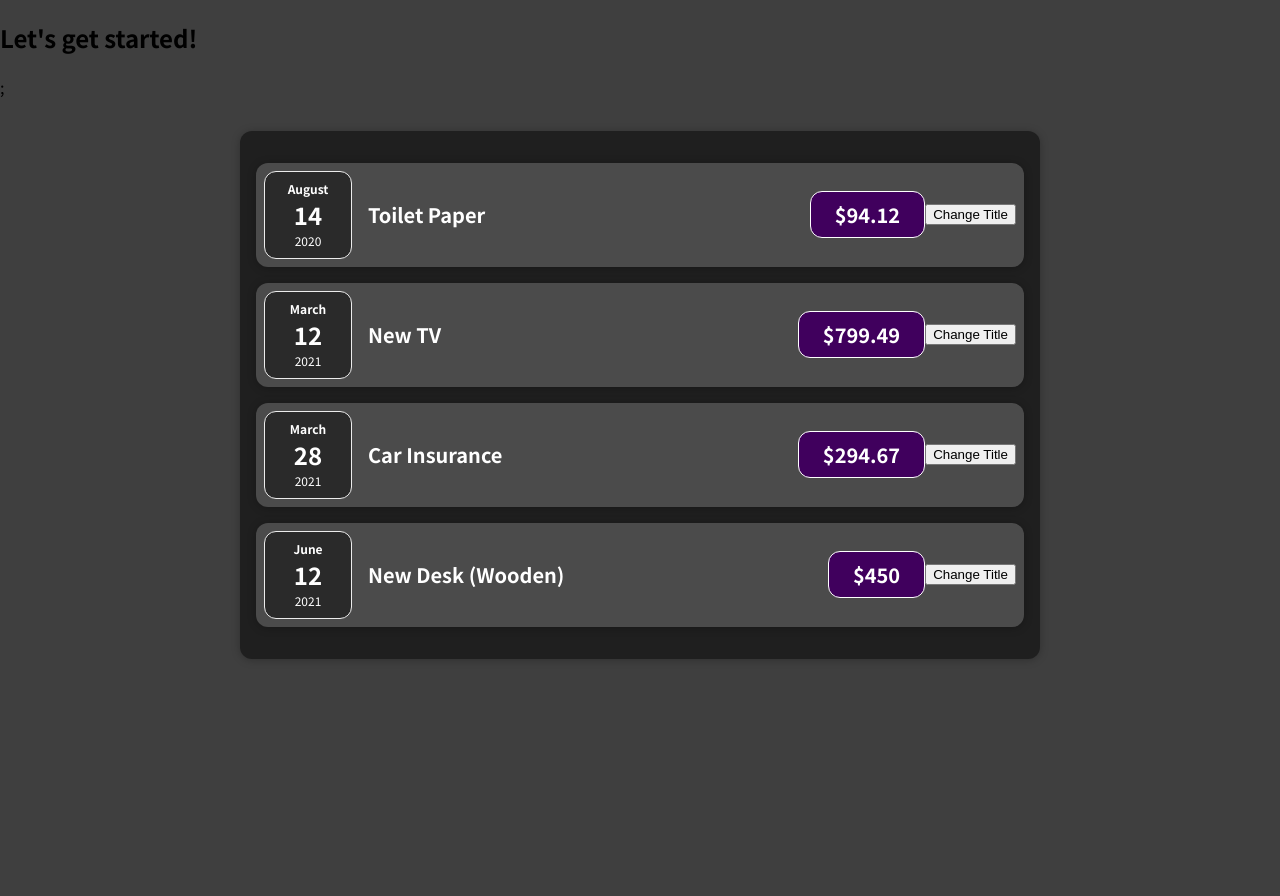
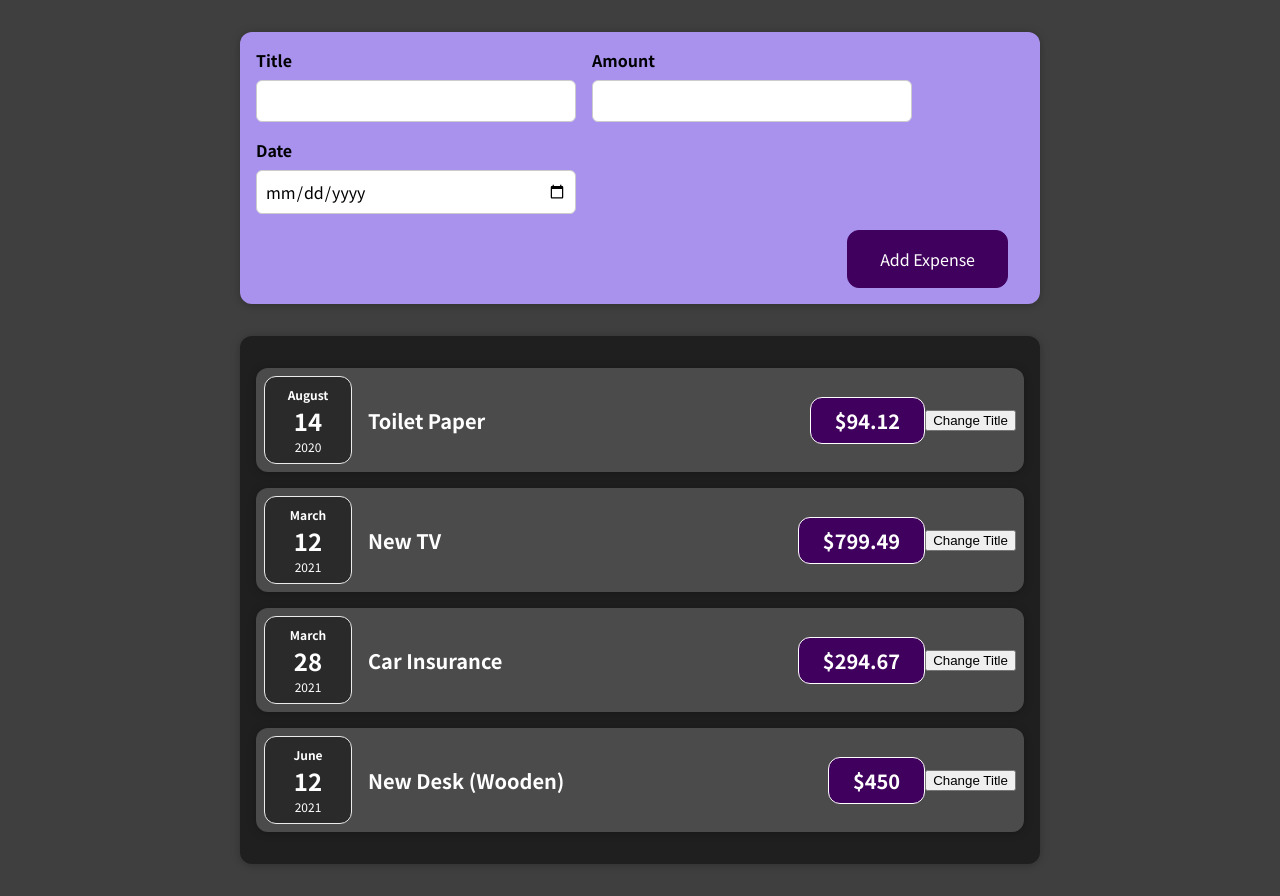
Before and after one commit to MichaelTowson/expensetracker, a React (Create React App) app: page / in a window 1280 px wide. Before the commit the page ends 800 px from the top, so only its background shows below. Built offline with nearby package versions, Linux system fonts and the light colour scheme.

Commit message:
add ExpenseForm to app.js

```diff
--- a/src/App.js
+++ b/src/App.js
@@ -1,4 +1,7 @@
+import React from 'react';
+
 import Expenses from "./components/Expenses/Expenses";
+import NewExpense from "./components/NewExpense/NewExpense"
 
 const expenses = [
   {
@@ -25,7 +28,7 @@ const expenses = [
 const App = () => {
   return (
     <div>
-      <h2>Let's get started!</h2>;
+      <NewExpense />
       <div>
         <Expenses items={expenses} />
       </div>
--- a/src/components/NewExpense/NewExpense.js
+++ b/src/components/NewExpense/NewExpense.js
@@ -1,10 +1,11 @@
 import React from 'react';
+import NewExpenseForm from './NewExpenseForm'
 import './NewExpense.css';
 
-const NewExpnse = () => {
+const NewExpense = () => {
   return (
     <div className="new-expense">
-      <form></form>
+      <NewExpenseForm />
     </div>
   )
 };
--- a/src/components/NewExpense/NewExpenseForm.js
+++ b/src/components/NewExpense/NewExpenseForm.js
@@ -1,8 +1,32 @@
 import React from 'react';
-import './ExpenseForm.css'
+import './NewExpenseForm.css'
 
-const ExpenseForm = () => {
+const NewExpenseForm = () => {
+  return (
+    <div>
+      <form>
+        <div className="new-expense__controls">
+          <div className="new-expense__control">
+            <label>Title</label>
+            <input type="text" />
+          </div>
+          <div className="new-expense__control">
+            <label>Amount</label>
+            <input type="number" min="0.01" step="0.01" />
+          </div>
+          <div className="new-expense__control">
+            <label>Date</label>
+            <input type="date" min="2019-01-01" max="2022-12-31" />
+          </div>
+        </div>
+
+        <div className="new-expense__actions">
+          <button type="submit">Add Expense</button>
+        </div>
+      </form>
+    </div>
+  );
 
 };
 
-export default ExpenseForm;
+export default NewExpenseForm;
```
